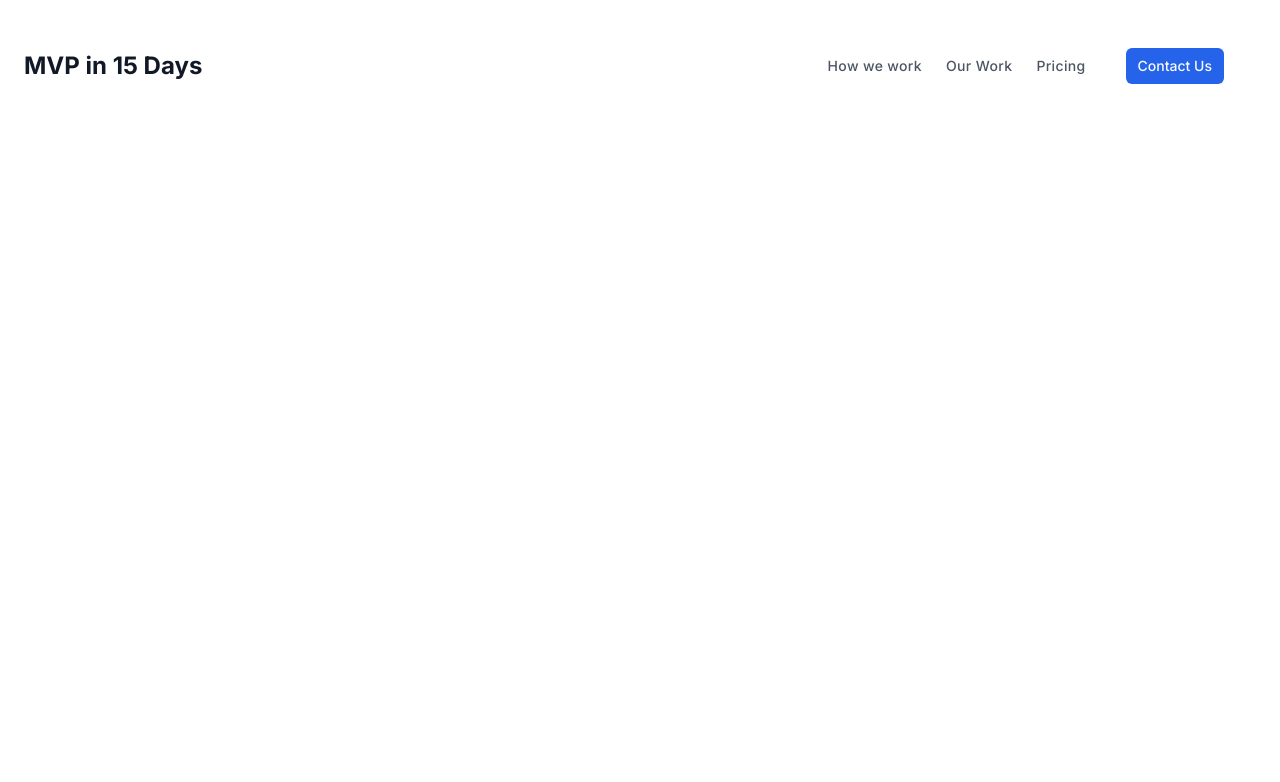
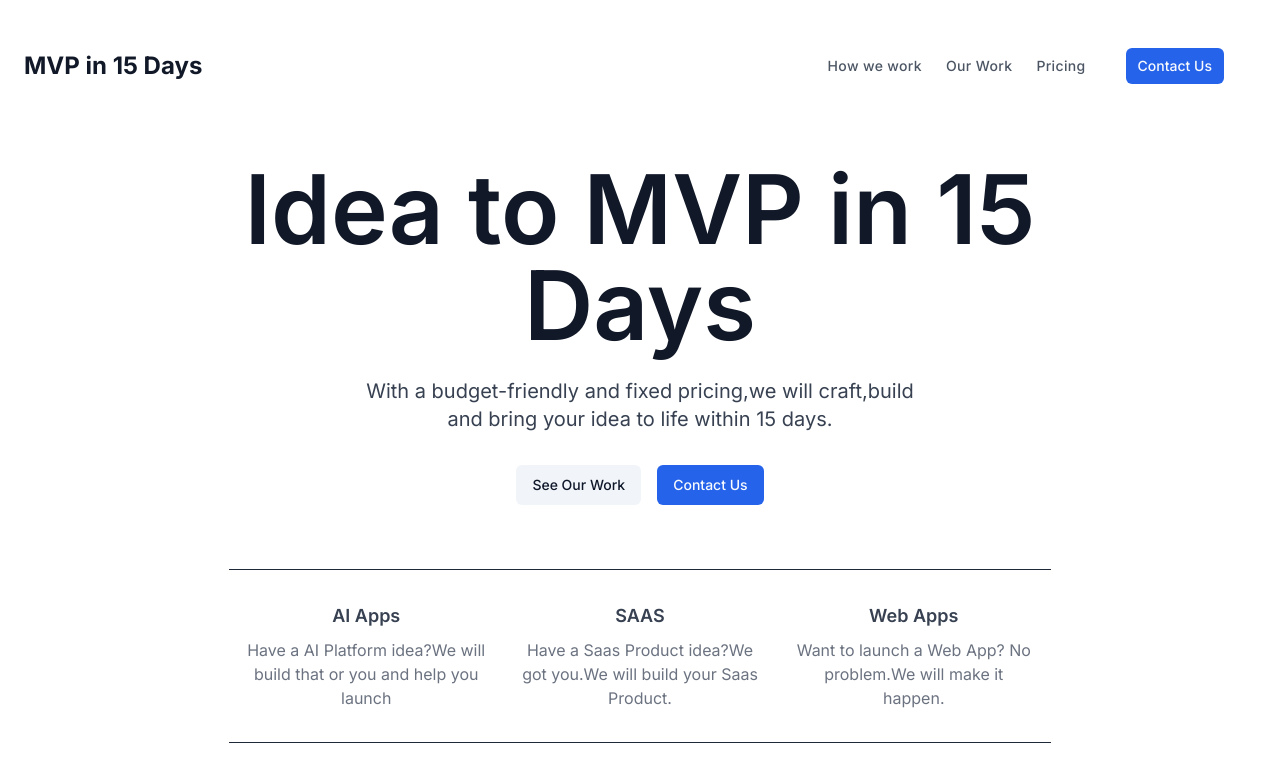
Before and after one commit to wolfgunblood/mvp-in-days, a Next.js app: page / in a window 1280 px wide. Shown: the top 782 px of the page. Built offline with nearby package versions, Linux system fonts and the light colour scheme.

Commit message:
Added and completed hero section

```diff
--- a/app/page.tsx
+++ b/app/page.tsx
@@ -1,7 +1,10 @@
+import Hero from "@/components/Hero";
 import Image from "next/image";
 
 export default function Home() {
   return (
-    <h1></h1>
+    <main className="space-y-40 mb-0">
+      <Hero />
+    </main>
   );
 }
--- /dev/null
+++ b/components/Hero.tsx
@@ -0,0 +1,47 @@
+import React from 'react'
+import { Button } from './ui/button'
+
+const Hero = () => {
+    return (
+        <div className='relative' id='hero'>
+            <div className='max-w-7xl mx-auto px-6 md:px-12 xl:px-6'>
+                <div className='relative pt-80 sm:pt-24 ml-auto flex justify-center items-center h-screen'>
+
+                    <div className='lg:w-2/3 text-center mx-auto'>
+                        <div className='flex justify-center mb-2'></div>
+                        <p className='text-gray-900 font-semibold text-5xl md:text-6xl xl:text-8xl mt-8 md:mt-0'>
+                            Idea to MVP in 15 Days
+                        </p>
+                        <p className='mt-6 text-gray-700 text-xl'>
+                            With a budget-friendly and fixed pricing,we will craft,build
+                            <br />
+                            and bring your idea to life within 15 days.
+                        </p>
+
+                        <div className='mt-8 flex flex-wrap justify-center gap-y-4 gap-x-4'>
+                            <Button variant="secondary">See Our Work</Button>
+                            <Button>Contact Us</Button>
+                        </div>
+
+                        <div className='py-8 mt-16 border-y border-gray-800 sm:flex flex-col sm:flex-row justify-between items-center'>
+                            <div className='text-center flex-1 mb-4 sm:mb-0'>
+                                <h5 className='text-lg font-semibold text-gray-700'>AI Apps</h5>
+                                <p className='mt-2 text-gray-500 px-4'>Have a AI Platform idea?We will build that or you and help you launch</p>
+                            </div>
+                            <div className='text-center flex-1 mb-4 sm:mb-0'>
+                                <h5 className='text-lg font-semibold text-gray-700'>SAAS</h5>
+                                <p className='mt-2 text-gray-500 px-4'>Have a Saas Product idea?We got you.We will build your Saas Product.</p>
+                            </div>
+                            <div className='text-center flex-1 mb-4 sm:mb-0'>
+                                <h5 className='text-lg font-semibold text-gray-700'>Web Apps</h5>
+                                <p className='mt-2 text-gray-500 px-4'>Want to launch a Web App? No problem.We will make it happen.</p>
+                            </div>
+                        </div>
+                    </div>
+                </div>
+            </div>
+        </div>
+    )
+}
+
+export default Hero
```
